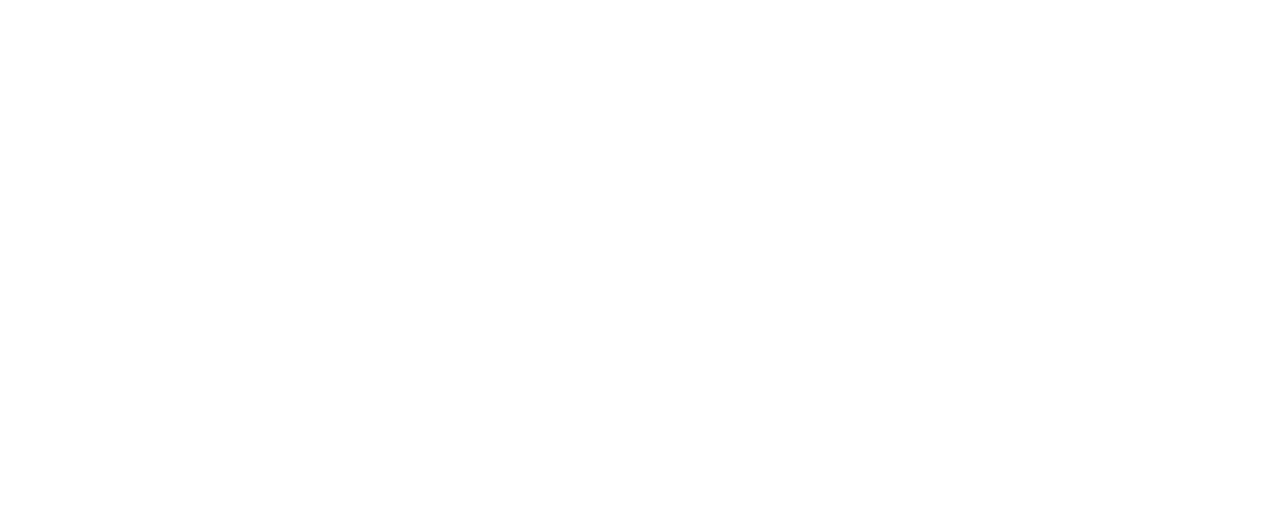
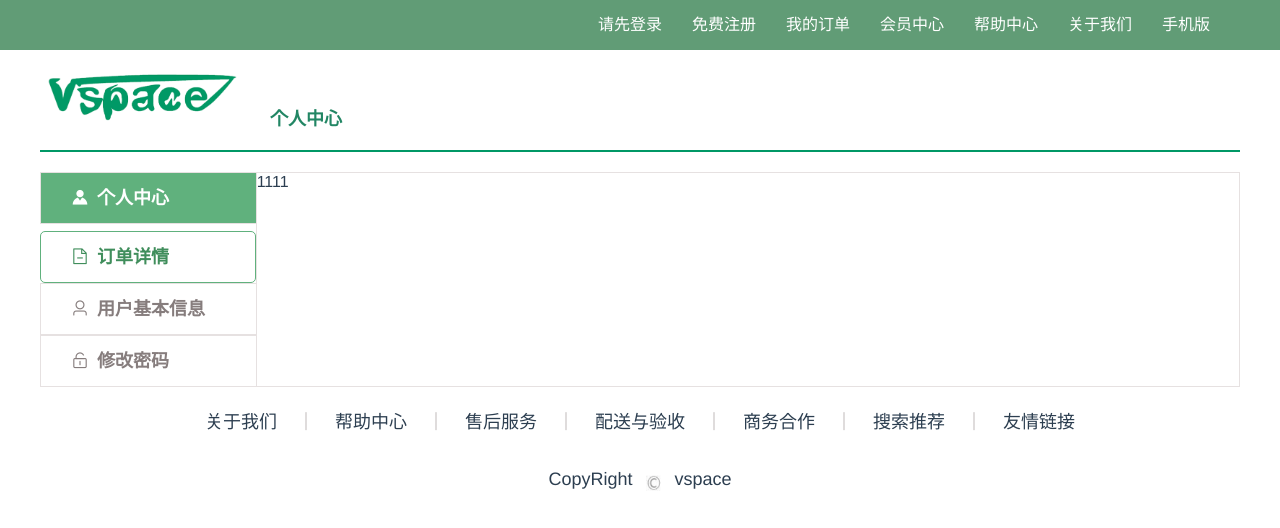
Before and after one commit to Lambda-Git/vspace, a Vue app: page /#/personalCenter in a window 1280 px wide. Shown: the top 528 px of the page. Built offline with nearby package versions, Linux system fonts and the light colour scheme.

Commit message:
fix: 个人中心页面开发

```diff
--- a/src/components/Header.vue
+++ b/src/components/Header.vue
@@ -8,10 +8,10 @@
         <router-link :to="{ path: '/register' }"> 免费注册 </router-link>
       </div>
       <div>
-        <router-link :to="{ path: '/login' }"> 我的订单 </router-link>
+        <router-link :to="{ path: '/personalCenter' }"> 我的订单 </router-link>
       </div>
       <div>
-        <router-link :to="{ path: '/login' }"> 会员中心 </router-link>
+        <router-link :to="{ path: '/personalCenter' }"> 会员中心 </router-link>
       </div>
       <div>
         <router-link :to="{ path: '/login' }"> 帮助中心 </router-link>
--- /dev/null
+++ b/src/pages/personalCenter.vue
@@ -0,0 +1,206 @@
+<template>
+  <div>
+    <Header></Header>
+    <div class="pesponCenter">
+      <div class="logo">
+        <img src="../assets/logo.png" />
+      </div>
+      <div class="type">个人中心</div>
+    </div>
+    <div class="line"></div>
+    <div class="pesponType">
+      <div class="menu_left">
+        <div  class="one"><i class="el-icon-s-custom"></i>个人中心</div>
+        <div @click="onSelect(1)" :class="`two ${curSelect === 1 ? 'curSelect' : ''}`"><i class="el-icon-document-remove"></i>订单详情</div>
+        <div @click="onSelect(2)"  :class="`two ${curSelect === 2 ? 'curSelect' : ''}`"><i class="el-icon-user"></i>用户基本信息</div>
+        <div @click="onSelect(3)"  :class="`two ${curSelect === 3 ? 'curSelect' : ''}`"><i class="el-icon-unlock"></i>修改密码</div>
+      </div>
+      <div class="menu_right">
+        <!-- 订单详情 -->
+        <div v-if="curSelect === 1">1111</div>
+        <!-- 用户基本信息 -->
+        <div v-if="curSelect === 2">2222</div>
+        <!-- 修改密码 -->
+        <div v-if="curSelect == 3" class="userInfoForm" id="userInfoPage">
+          <div class="formList">
+            <el-form
+              :model="userInfoForm"
+              :rules="rules"
+              ref="userInfoForm"
+              label-width="100px"
+            >
+              <el-form-item label="" prop="phone">
+                <el-input
+                  v-model="userInfoForm.phone"
+                  placeholder="请输入手机号码"
+                ></el-input>
+              </el-form-item>
+              <el-form-item label="" prop="password">
+                <el-input
+                  v-model="userInfoForm.password"
+                  placeholder="请输入密码"
+                  show-password
+                >
+                </el-input>
+              </el-form-item>
+              <el-form-item>
+                <el-button
+                  type="primary"
+                  id="registerSub"
+                  @click="submitForm('userInfoForm')"
+                  >登录</el-button
+                >
+              </el-form-item>
+            </el-form>
+          </div>
+        </div>
+      </div>
+    </div>
+
+    <Footer></Footer>
+  </div>
+</template>
+
+<script>
+import Header from "@/components/Header";
+import Footer from "@/components/Footer";
+export default {
+  components: {
+    Header,
+    Footer,
+  },
+  data() {
+    let validatorPhone = function (phone, value, callback) {
+      let reg =
+        /^(((13[0-9]{1})|(15[0-9]{1})|(16[0-9]{1})|(17[3-8]{1})|(18[0-9]{1})|(19[0-9]{1})|(14[5-7]{1}))+\d{8})$/;
+      if (value === "") {
+        callback(new Error("手机号不能为空"));
+      } else if (!reg.test(value)) {
+        callback(new Error("手机号格式错误"));
+      } else {
+        callback();
+      }
+    };
+    return {
+      curSelect: 1, // 1 订单险情 2 用户基本信息 3 修改密码
+      userInfoForm: {
+        phone: undefined,
+        code: undefined,
+        password: undefined,
+      },
+      rules: {
+        phone: [{ required: true, validator: validatorPhone, trigger: "blur" }],
+        code: [
+          { required: true, message: "请输入手机验证码", trigger: "blur" },
+        ],
+        type: [{ required: true, message: "请勾选", trigger: "blur" }],
+      },
+    };
+  },
+  created() {
+    console.log(this.$route.path);
+  },
+  mounted() {},
+  methods: {
+    onSelect(type) {
+      this.curSelect = type
+    },
+    submitForm(formName) {
+      this.$refs[formName].validate((valid) => {
+        if (valid) {
+          // this.$store.state.post("userInfo/login",{ // vuex
+          this.$http
+            .post("userInfo/login", {
+              phone: this.ruleForm.phone,
+              code: this.ruleForm.code,
+              password: this.ruleForm.password,
+            })
+            .then((response) => {
+              if (response.code === 2000) {
+                this.$message({
+                  message: response.message,
+                  type: "success",
+                });
+                this.$router.push("/");
+              } else {
+                this.$message.error(response.message);
+              }
+            });
+        } else {
+          return false;
+        }
+      });
+    },
+    resetForm(formName) {
+      this.$refs[formName].resetFields();
+    },
+  },
+};
+</script>
+<style scoped>
+.pesponCenter {
+  padding: 20px 0px;
+  width: 1200px;
+  margin: auto;
+  display: flex;
+}
+.pesponCenter .logo img {
+  width: 200px;
+}
+.pesponCenter .type {
+  color: #228664;
+  font-size: 18px;
+  font-weight: 600;
+  margin-left: 30px;
+  margin-top: 34px;
+}
+.line {
+  width: 1200px;
+  margin: auto;
+  border-bottom: 2px solid #009866;
+  margin-bottom: 20px;
+}
+.pesponType {
+  width: 1200px;
+  margin: auto;
+  display: flex;
+}
+.pesponType .menu_left {
+  width: 18%;
+}
+.pesponType .menu_left div {
+  font-size: 18px;
+  font-weight: 600;
+  border: 1px solid #e6e1e1;
+  border-right: none;
+  color: #867d7d;
+  height: 50px;
+  line-height: 50px;
+}
+.pesponType .menu_left div i {
+  margin-left: 30px;
+  margin-right: 8px;
+}
+.pesponType .menu_left div.one {
+  color: #fff;
+  background: #60b17d;
+  margin-bottom: 7px;
+}
+.pesponType .menu_left div.two {
+  cursor: pointer;
+}
+.pesponType .menu_left div.two:hover {
+  color: #408e5c;
+  border: 1px solid #60b17d;
+  border-radius: 5px;
+}
+.pesponType .menu_left div.curSelect {
+  color: #408e5c;
+  border: 1px solid #60b17d;
+  border-radius: 5px;
+}
+.pesponType .menu_right {
+  border: 1px solid #e6e1e1;
+  width: 82%;
+}
+</style>
--- a/src/router/index.js
+++ b/src/router/index.js
@@ -3,6 +3,7 @@
 import Index from '@/pages/Index'
 import Login from '@/pages/Login'
 import Register from '@/pages/register'
+import PersonalCenter from '@/pages/personalCenter'
 
 
 Vue.use(Router)
@@ -23,6 +24,11 @@
       path: '/register',
       name: 'register',
       component: Register
-    }
+    },
+    {
+      path: '/personalCenter',
+      name: 'personalCenter',
+      component: PersonalCenter
+    },
   ]
 })
```
